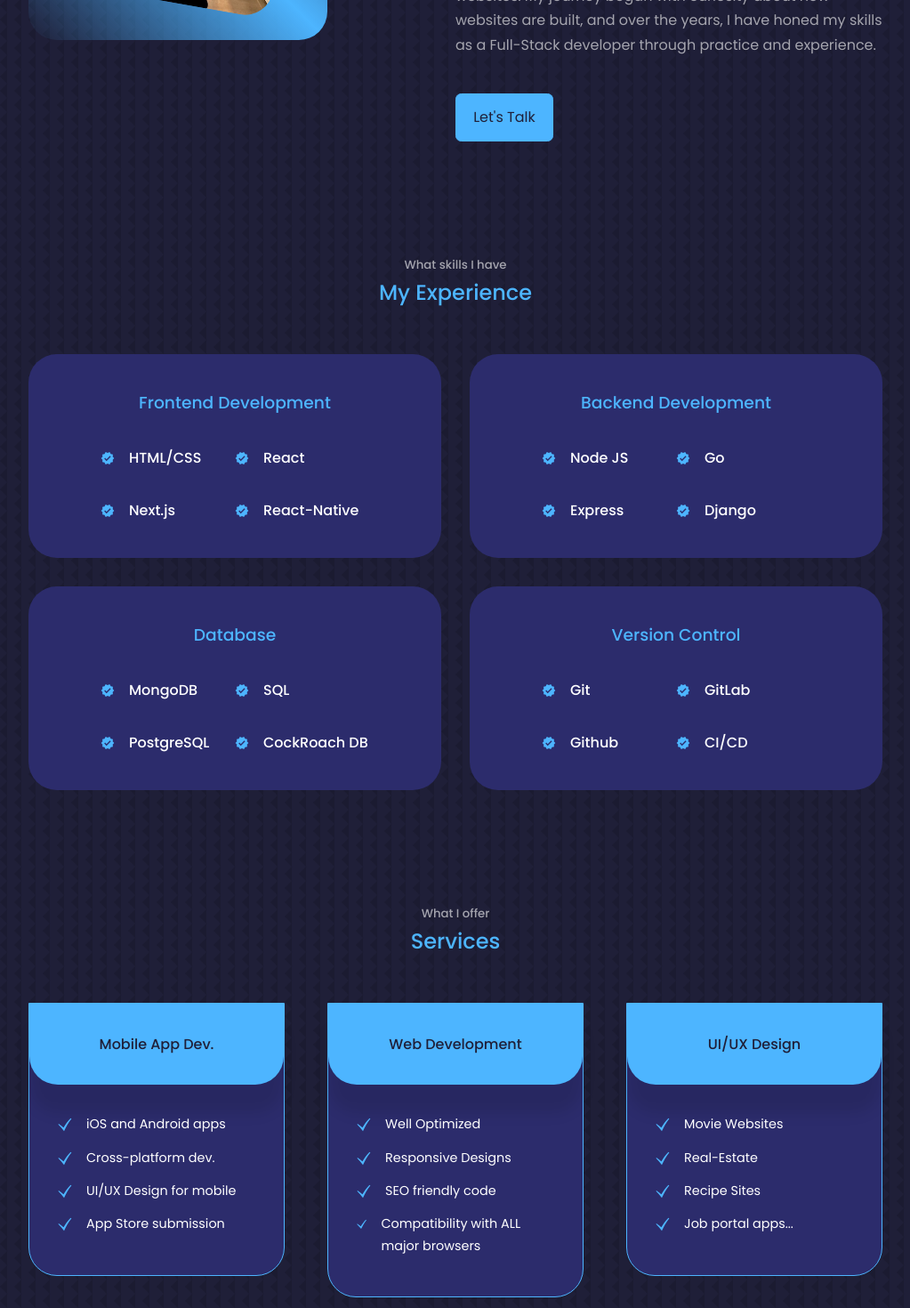
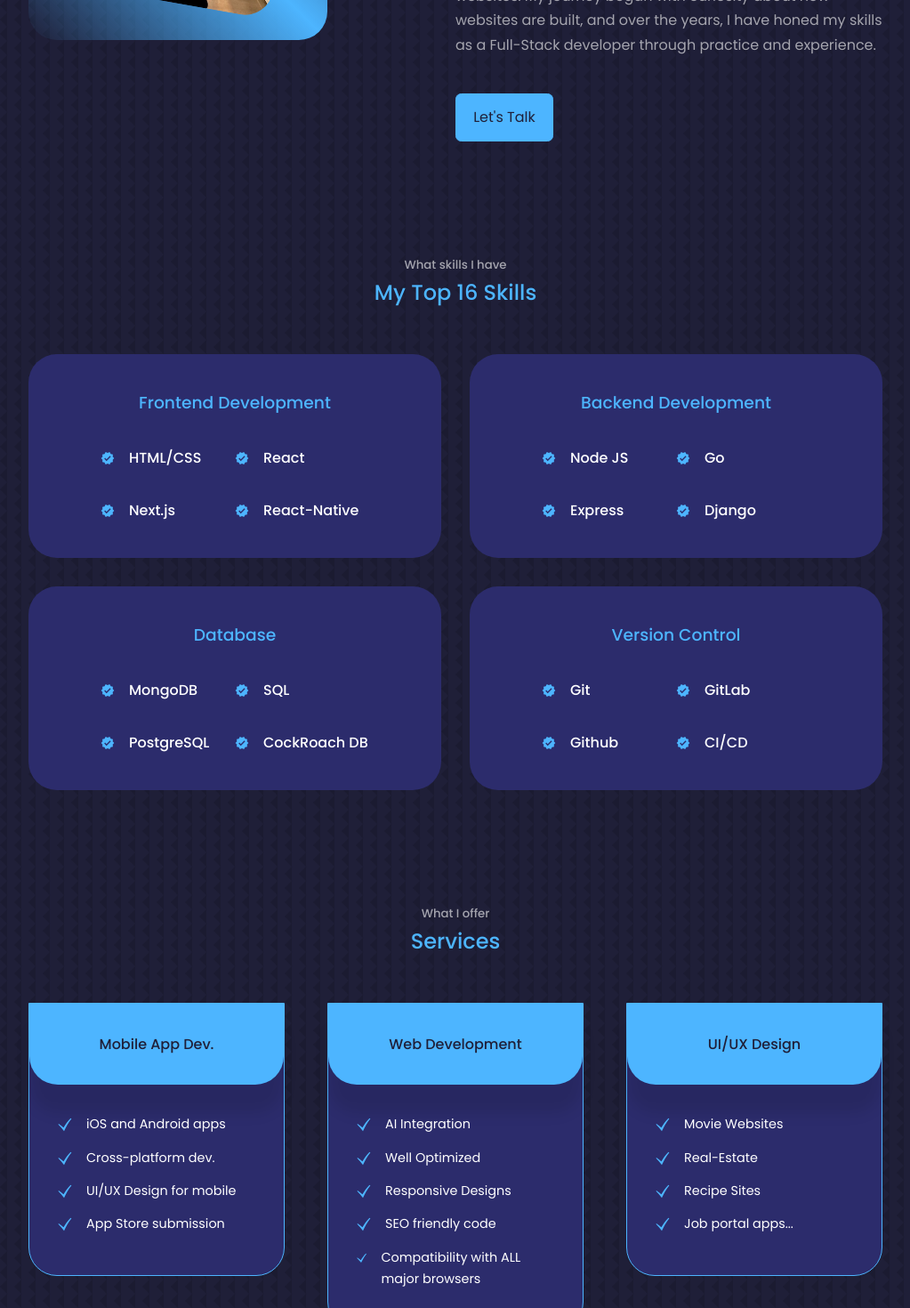
Before and after one commit to BereketTeshome/Personal-Portfolio, a React (Create React App) app: page / in a window 1280 px wide. Shown: the part 1330-2800 px from the top of the page at 89% size, without its empty margins (128-1151 px from the left). Built offline with nearby package versions, Linux system fonts and the light colour scheme.

Commit message:
Updated Portfolio section

```diff
--- a/src/components/experience/Experience.js
+++ b/src/components/experience/Experience.js
@@ -29,7 +29,7 @@ const Experience = () => {
   return (
     <section id="experience">
       <h5>What skills I have</h5>
-      <h2>My Experience</h2>
+      <h2>My Top 16 Skills</h2>
 
       <div className="container experience__container">
         <motion.div
--- a/src/components/header/Header.js
+++ b/src/components/header/Header.js
@@ -4,6 +4,7 @@ import CTA from "./CTA";
 import me from "../../assets/me.png";
 import HeaderSocials from "./HeaderSocials";
 import { motion } from "framer-motion";
+import { FiExternalLink } from "react-icons/fi";
 
 const containerVariants = {
   visible: {
@@ -48,7 +49,7 @@ const Header = () => {
               target="_blank"
               style={{ fontSize: "15px" }}
             >
-              Sheger Innovations
+              Sheger Innovations <FiExternalLink />
             </a>
           </h5>
           <h5 className="text-light">Full-Stack Developer</h5>
--- a/src/components/portfolio/Portfolio.js
+++ b/src/components/portfolio/Portfolio.js
@@ -10,8 +10,16 @@ import IMG7 from "../../assets/erkab.png";
 import IMG8 from "../../assets/chart.PNG";
 import IMG9 from "../../assets/ahazHome.PNG";
 import IMG10 from "../../assets/Addis-Musix-Home.png";
+import IMG11 from "../../assets/home.PNG";
+import IMG1 from "../../assets/shegerHome.png";
 
 const portfolioItems = [
+  {
+    img: IMG1,
+    title: "Sheger Innovations",
+    github: "https://github.com/BereketTeshome/Sheger-Innovations",
+    demo: "https://shegerinnovations.com.et",
+  },
   {
     img: IMG6,
     title: "Ethio Flix",
@@ -25,28 +33,28 @@ const portfolioItems = [
     demo: "https://book-rent-app.vercel.app",
   },
   {
+    img: IMG11,
+    title: "2F-Pizza",
+    github: "https://github.com/BereketTeshome/2F_Pizza",
+    demo: "https://2fpizza.vercel.app",
+  },
+  {
+    img: IMG4,
+    title: "Dream Home",
+    github: "https://github.com/BereketTeshome/Dream-Home.git",
+    demo: "https://dream-home-client.vercel.app",
+  },
+  {
     img: IMG10,
     title: "Addis Musix",
     github: "https://github.com/BereketTeshome/Addis-Musix",
     demo: "https://addis-musix.vercel.app/",
   },
   {
-    img: IMG9,
-    title: "AHAZ Pharma",
-    github: "https://github.com/BereketTeshome/Ahaz-Pharma",
-    demo: "https://ahaz-web-app.vercel.app",
-  },
-  {
     img: IMG7,
     title: "Erkab Consultancy",
     github: "https://github.com/BereketTeshome/Erkab_Consulting",
     demo: "https://erkabconsulting.com",
-  },
-  {
-    img: IMG4,
-    title: "Dream Home",
-    github: "https://github.com/BereketTeshome/Dream-Home.git",
-    demo: "https://dream-home-client.vercel.app",
   },
   {
     img: IMG3,
@@ -65,6 +73,12 @@ const portfolioItems = [
     title: "Mama's Recipe",
     github: "https://github.com/BereketTeshome/Recipe-Website.git",
     demo: "https://recipe-website-client.vercel.app",
+  },
+  {
+    img: IMG9,
+    title: "AHAZ Pharma",
+    github: "https://github.com/BereketTeshome/Ahaz-Pharma",
+    demo: "https://ahaz-web-app.vercel.app",
   },
 ];
 
--- a/src/components/portfolio/portfolio.css
+++ b/src/components/portfolio/portfolio.css
@@ -22,6 +22,7 @@
   width: 100%;
   padding-bottom: 56.25%;
   overflow: hidden;
+  border-radius: 20px;
 }
 
 .portfolio__item-image img {
--- a/src/components/services/Services.js
+++ b/src/components/services/Services.js
@@ -75,6 +75,10 @@ const Services = () => {
           <ul className="service__list">
             <li>
               <GiCheckMark className="service__list-icon" />{" "}
+              <p>AI Integration</p>
+            </li>
+            <li>
+              <GiCheckMark className="service__list-icon" />{" "}
               <p>Well Optimized</p>
             </li>
             <li>
```
Also changed, not shown: src/assets/home.PNG (added), src/assets/shegerHome.png (added).
